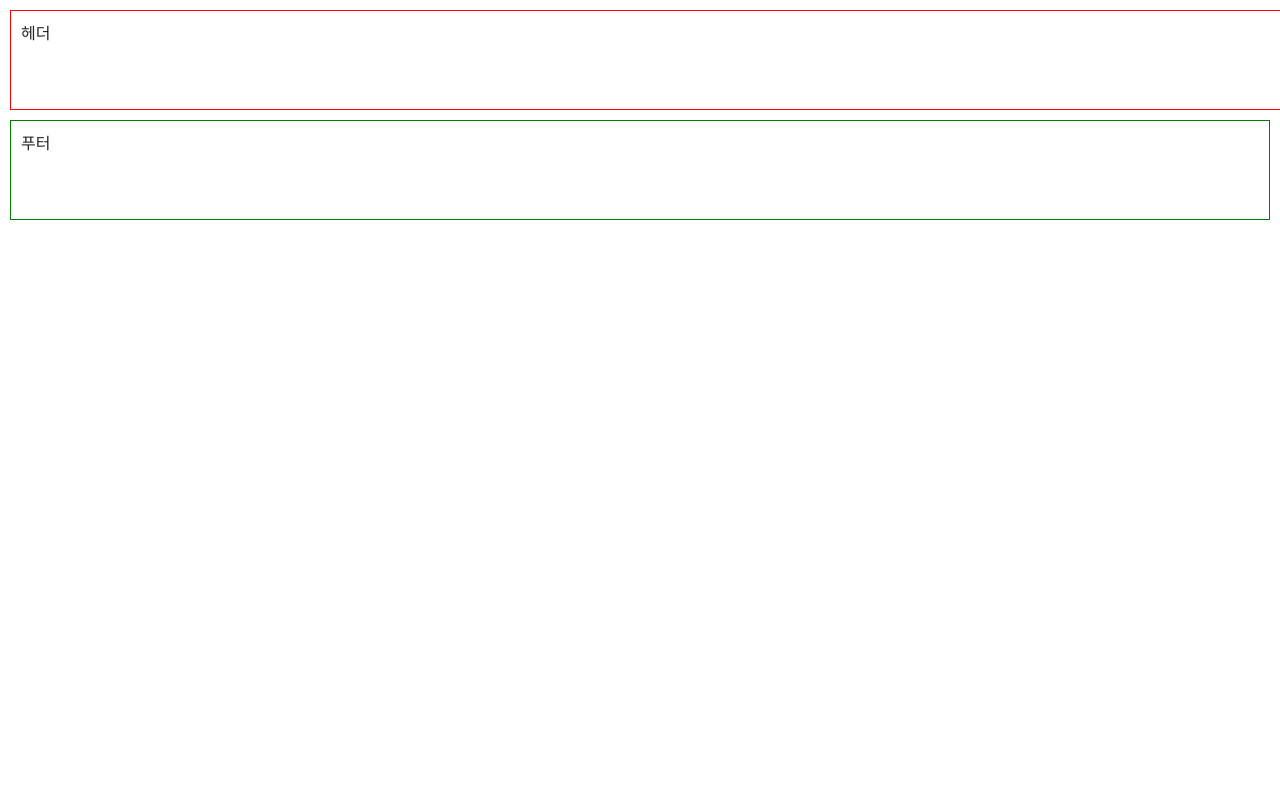
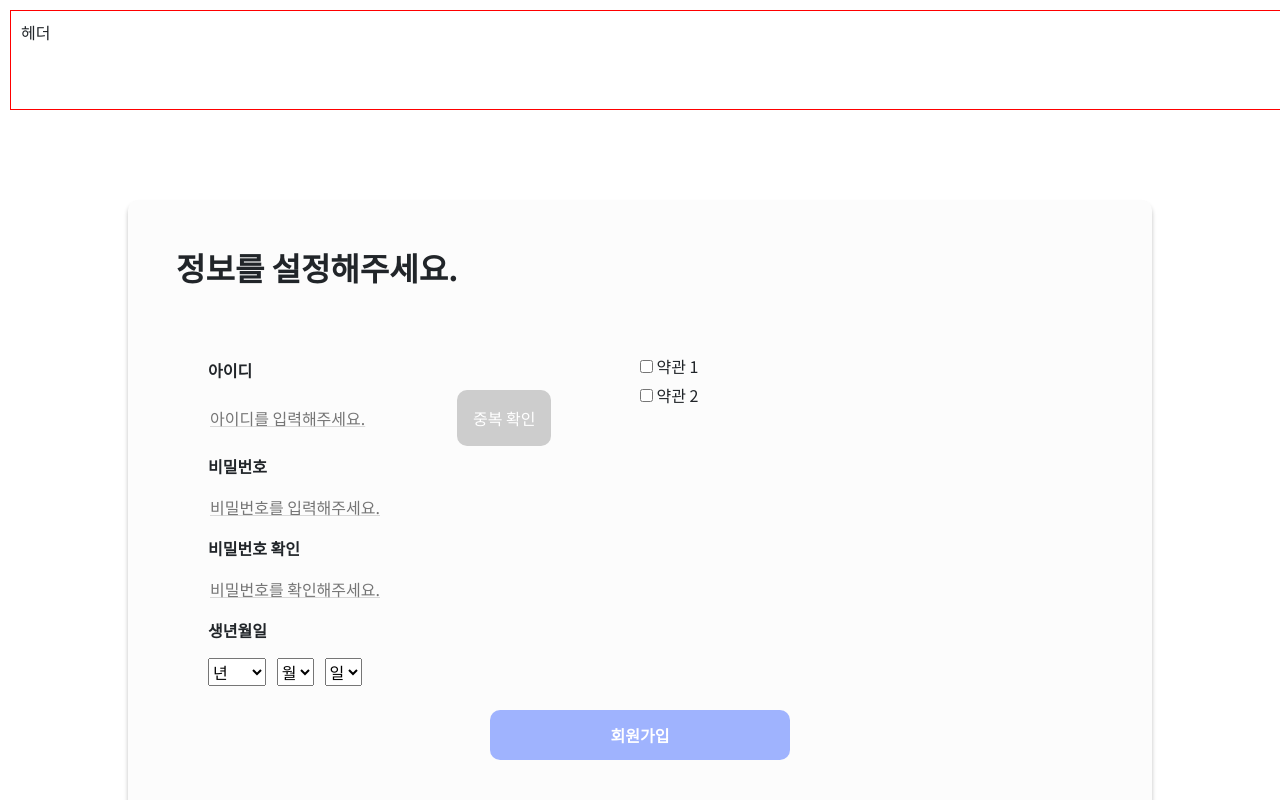
Before and after one commit to TTprotocol/kb6_skeleton_1, a Vue app: page /signup in a window 1280 px wide. Before the commit this address had no page. Shown: the top 800 px of the page. Built offline with nearby package versions, Linux system fonts and the light colour scheme.

Commit message:
feat: 회원가입

```diff
--- /dev/null
+++ b/src/pages/Mypage.vue
@@ -0,0 +1,39 @@
+<template>
+  <div id="app">
+    <div id="mypage"></div>
+  </div>
+</template>
+
+<script setup>
+import { ref } from 'vue';
+
+const password = ref('');
+const checkpassword = ref('');
+const year = ref('년');
+const month = ref('월');
+const day = ref('일');
+</script>
+
+<style scoped>
+#app {
+  width: 100%;
+  height: 100vh;
+  position: relative;
+  font-family: 'Noto Sans KR', sans-serif;
+}
+
+#mypage {
+  position: absolute;
+  width: 80%;
+  height: 80%;
+  top: 50%;
+  left: 50%;
+  transform: translate(-50%, -50%);
+  padding: 48px;
+  padding-bottom: 128px;
+  border-radius: 10px;
+  box-shadow: 0px 4px 4px 0px rgba(0, 0, 0, 0.25);
+  background-color: #fcfcfc;
+  display: flex;
+}
+</style>
--- /dev/null
+++ b/src/pages/SignupPage.vue
@@ -0,0 +1,149 @@
+<template>
+  <div id="app">
+    <div id="signup">
+      <section>
+        <div id="signup__header">
+          <h1>정보를 설정해주세요.</h1>
+        </div>
+        <div style="height: 64px"></div>
+        <div id="signup__form">
+          <p>아이디</p>
+          <input type="text" placeholder="아이디를 입력해주세요." />
+          <div id="idbox"></div>
+          <button id="checkid">중복 확인</button>
+          <p>비밀번호</p>
+          <input
+            type="password"
+            v-model="password"
+            placeholder="비밀번호를 입력해주세요."
+          />
+          <p>비밀번호 확인</p>
+          <input
+            type="password"
+            v-model="checkpassword"
+            placeholder="비밀번호를 확인해주세요."
+          />
+          <p v-if="password !== checkpassword" style="color: #ff738f">
+            비밀번호가 다릅니다.
+          </p>
+          <p>생년월일</p>
+          <select v-model="year">
+            <option disabled>년</option>
+            <option>2020</option>
+          </select>
+          &nbsp;
+          <select v-model="month">
+            <option disabled>월</option>
+            <option>1</option>
+          </select>
+          &nbsp;
+          <select v-model="day">
+            <option disabled>일</option>
+            <option>1</option>
+          </select>
+        </div>
+      </section>
+      <section>
+        <div style="height: 104px"></div>
+        <div id="terms">
+          <input type="checkbox" /> 약관 1
+          <br />
+          <input type="checkbox" /> 약관 2
+        </div>
+      </section>
+      <button id="submit-btn">회원가입</button>
+    </div>
+  </div>
+</template>
+
+<script setup>
+import { ref } from 'vue';
+
+const password = ref('');
+const checkpassword = ref('');
+const year = ref('년');
+const month = ref('월');
+const day = ref('일');
+</script>
+
+<style scoped>
+#app {
+  width: 100%;
+  height: 100vh;
+  position: relative;
+  font-family: 'Noto Sans KR', sans-serif;
+}
+
+#signup {
+  position: absolute;
+  width: 80%;
+  height: 80%;
+  top: 50%;
+  left: 50%;
+  transform: translate(-50%, -50%);
+  padding: 48px;
+  padding-bottom: 128px;
+  border-radius: 10px;
+  box-shadow: 0px 4px 4px 0px rgba(0, 0, 0, 0.25);
+  background-color: #fcfcfc;
+  display: flex;
+}
+
+#signup > section {
+  flex: 1;
+}
+
+#signup__header h1 {
+  display: inline;
+  font-size: 32px;
+  font-style: normal;
+  font-weight: 700;
+}
+
+#idbox {
+  width: 16px;
+  display: inline-block;
+}
+
+#signup__form {
+  margin: 0 32px;
+}
+
+#signup__form p {
+  font-weight: 700;
+  margin: 8px 0;
+}
+
+input {
+  margin: 8px 0;
+  border: none;
+  text-decoration: underline rgb(216, 216, 216);
+  background-color: #fcfcfc;
+}
+
+#checkid {
+  border-radius: 10px;
+  padding: 16px;
+  border: none;
+  background-color: #cdcdcd;
+  color: white;
+}
+
+select {
+  margin: 8px 0;
+}
+
+#submit-btn {
+  position: absolute;
+  bottom: 80px;
+  left: 50%;
+  transform: translateX(-50%);
+  border: none;
+  border-radius: 10px;
+  width: 300px;
+  height: 50px;
+  background-color: rgba(128, 155, 255, 0.75);
+  color: white;
+  font-weight: 700;
+}
+</style>
--- a/src/router/index.js
+++ b/src/router/index.js
@@ -1,31 +1,43 @@
-import { createRouter, createWebHistory } from "vue-router";
-import LoginPage from "@/pages/LoginPage.vue";
-import MainPage from "@/pages/MainPage.vue";
-import AccountList from "@/pages/AccountList.vue";
-import AddList from "@/pages/AddList.vue";
+import { createRouter, createWebHistory } from 'vue-router';
+import LoginPage from '@/pages/LoginPage.vue';
+import MainPage from '@/pages/MainPage.vue';
+import AccountList from '@/pages/AccountList.vue';
+import AddList from '@/pages/AddList.vue';
+import SignupPage from '@/pages/SignupPage.vue';
+import Mypage from '@/pages/Mypage.vue';
 
 const router = createRouter({
   history: createWebHistory(import.meta.env.BASE_URL),
   routes: [
     {
-			path: "/",
-			name: "login",
+      path: '/',
+      name: 'login',
       component: LoginPage,
     },
     {
-			path: "/main",
-			name: "main",
+      path: '/signup',
+      name: 'signup',
+      component: SignupPage,
+    },
+    {
+      path: '/main',
+      name: 'main',
       component: MainPage,
     },
     {
-			path: "/account",
-			name: "account",
+      path: '/account',
+      name: 'account',
       component: AccountList,
     },
     {
-			path: "/account/:id",
-			name: "account/id",
+      path: '/account/:id',
+      name: 'account/id',
       component: AddList,
+    },
+    {
+      path: '/mypage',
+      name: 'mypage',
+      component: Mypage,
     },
   ],
 });
```
Lines whose indentation alone changed are shown as unchanged.
